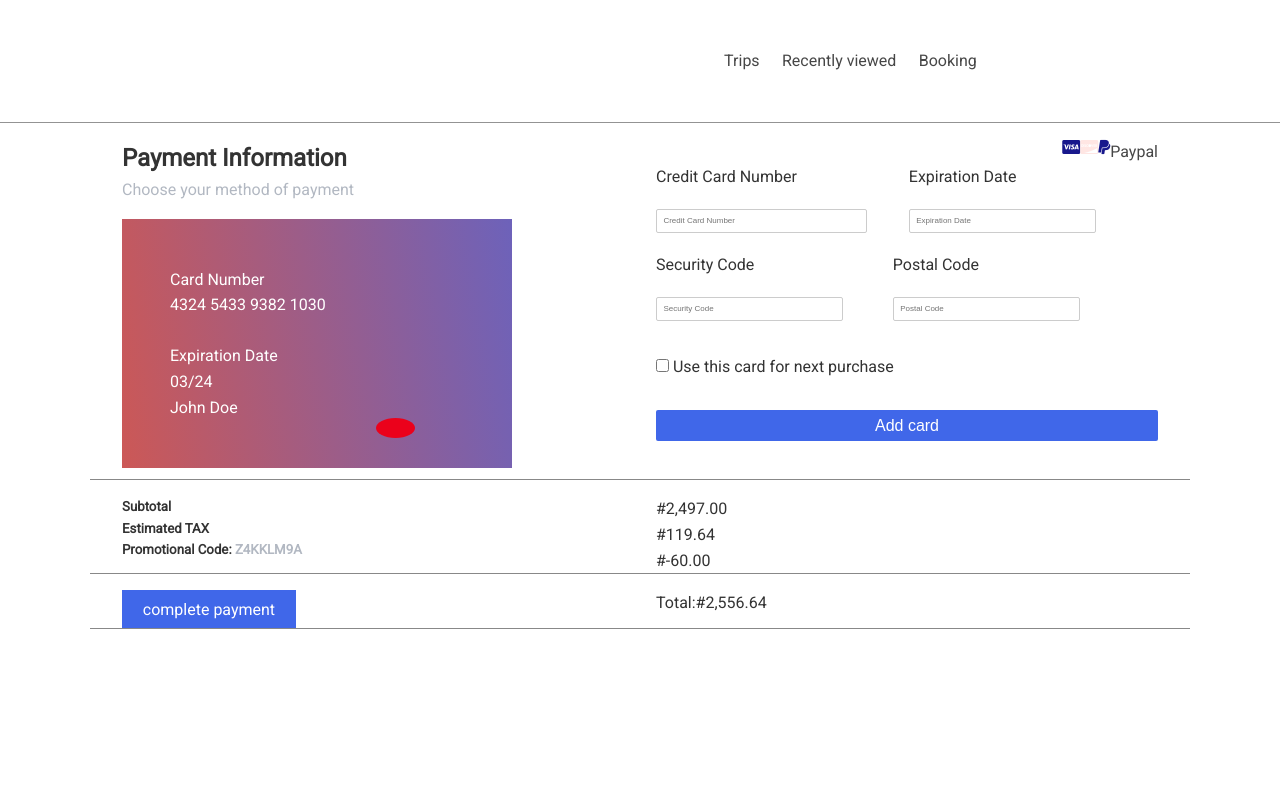
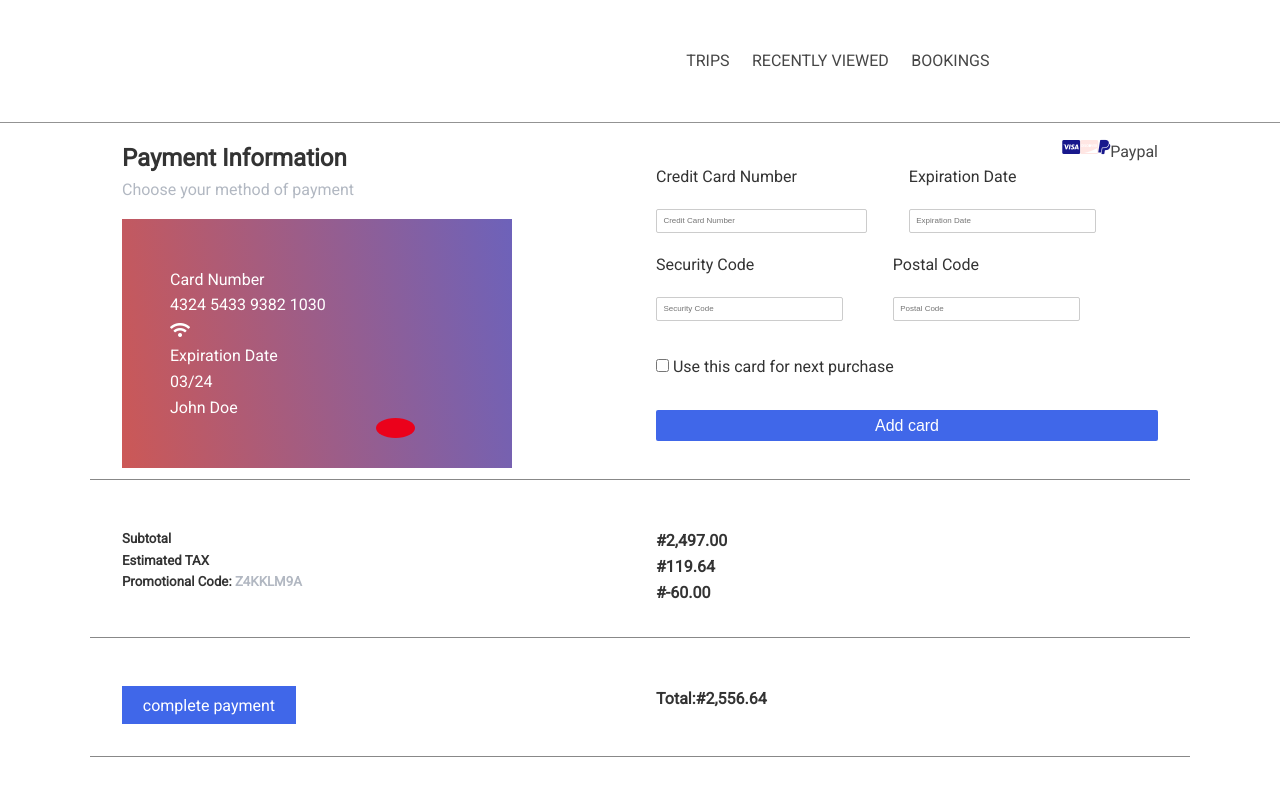
Before and after one commit to trizzi/Nck, a plain HTML site: page index.html in a window 1280 px wide. Drawn offline with Linux system fonts and the light colour scheme.

Commit message:
updated the font and added some paddings

```diff
--- a/index.html
+++ b/index.html
@@ -19,9 +19,9 @@
 
             </div>
             <ul class="">
-                <li><a href="#">Trips</a></li>
-                <li><a href="#">Recently viewed</a></li>
-                <li><a href="#">Booking</a></li>
+                <li><a href="#">TRIPS</a></li>
+                <li><a href="#">RECENTLY VIEWED</a></li>
+                <li><a href="#">BOOKINGS</a></li>
                 <li><a href="#" class="round-img"></a></li>
             </ul>
         </div>
@@ -32,7 +32,10 @@
                     <div class="bg-color card my-8">
                           <p>Card Number</p>
                           <p>4324 5433 9382 1030</p>
-                          <img src="" alt="">
+                         <div >
+                            <i class="fas fa-wifi"></i>
+                            <img src="" alt="">
+                         </div>
                           <p>Expiration Date</p>
                           <p>03/24</p>
                           <p>John Doe</p>
--- a/style.css
+++ b/style.css
@@ -297,6 +297,15 @@ input {
   grid-gap: 2rem;
 }
 
+.show-case .right,
+.show-case .left {
+  padding: 2rem 0;
+}
+
+.show-case .right {
+  font-weight: bolder;
+}
+
 .show-case image {
   padding-top: 2rem;
 }
```
